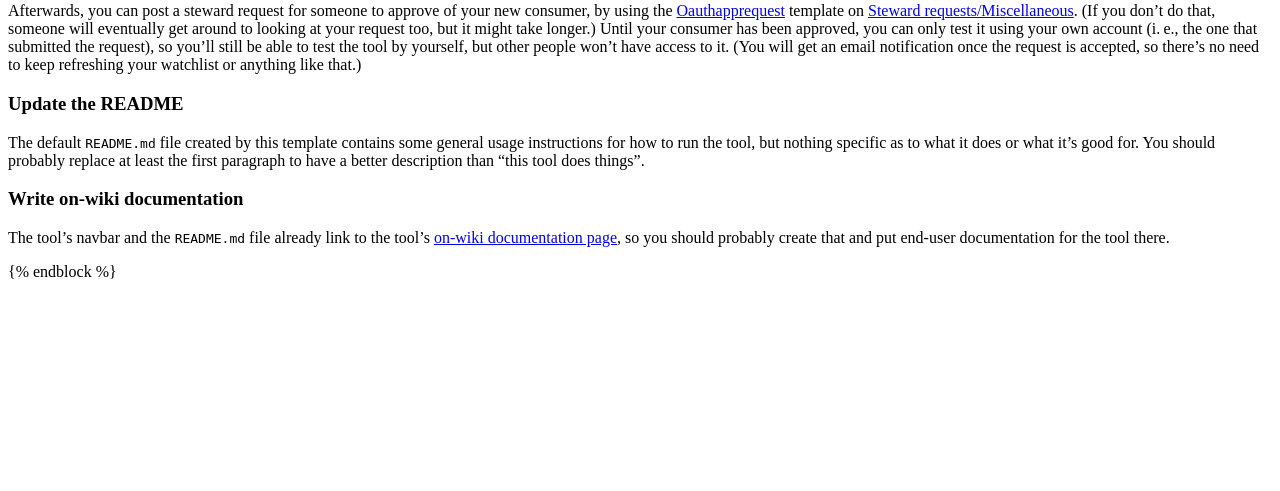
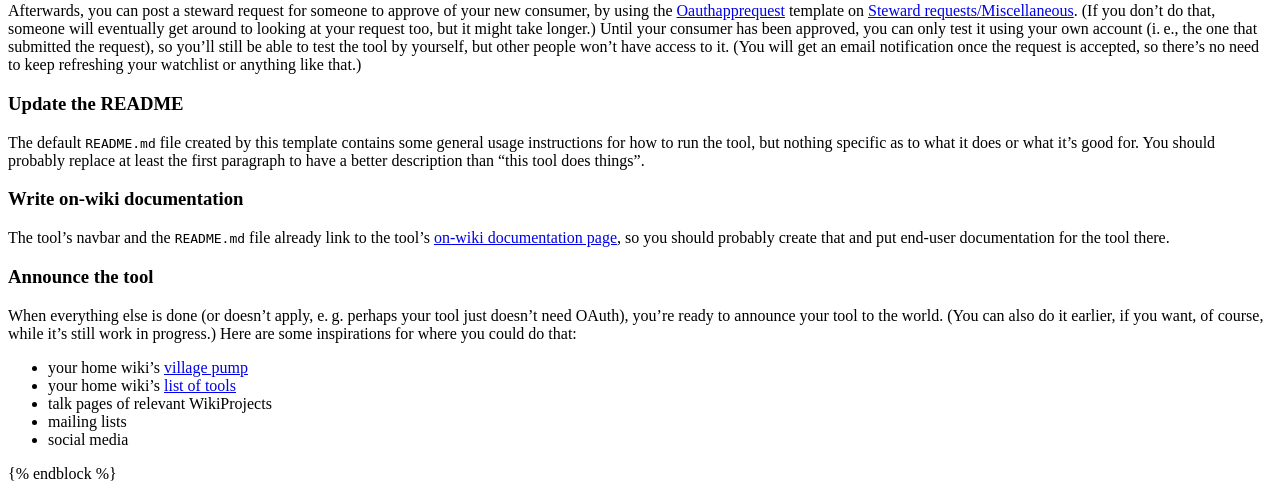
Before and after one commit to lucaswerkmeister/cookiecutter-toolforge, a Python web app: template {{cookiecutter.tool_identifier}}/templates/index.html in a window 1280 px wide. Shown: the part 2220-2711 px from the top of the page. Before the commit the page ends 2499 px from the top, so only its background shows below. Run offline with Jinja, Linux system fonts and the light colour scheme; the template is opened without the code that fills it, so the values that code supplies are empty.

Commit message:
Add instructions to announce the tool
Unfortunately, Wikidata’s Special:GoToLinkedPage only supports site IDs
(“wikidatawiki”), not domains (“www.wikidata.org”), and unless we make
the user specify the site ID as well, we can’t make the links here
generic. Ah well.

```diff
--- a/{{cookiecutter.tool_identifier}}/templates/index.html
+++ b/{{cookiecutter.tool_identifier}}/templates/index.html
@@ -241,4 +241,24 @@ chmod go-rwx config.yaml</pre></code>
   <a href="https://{% endraw %}{{ cookiecutter.wiki_domain }}{% raw %}/wiki/User:{% endraw %}{{ cookiecutter.user_name | replace(' ', '_') }}/{{ cookiecutter.tool_name | replace(' ', '_') }}{% raw %}">on-wiki documentation page</a>,
   so you should probably create that and put end-user documentation for the tool there.
 </p>
+<h3>Announce the tool</h3>
+<p>
+  When everything else is done
+  (or doesn’t apply, e. g. perhaps your tool just doesn’t need OAuth),
+  you’re ready to announce your tool to the world.
+  (You can also do it earlier, if you want, of course, while it’s still work in progress.)
+  Here are some inspirations for where you could do that:
+</p>
+<ul>
+{% endraw %}{% if cookiecutter.wiki_domain == 'www.wikidata.org' %}
+  <li><a href="https://www.wikidata.org/wiki/Special:GoToLinkedPage/wikidatawiki/Q16503">project chat</a></li>
+  <li><a href="https://www.wikidata.org/wiki/Wikidata:Tools">tool list</a></li>
+{% else %}
+  <li>your home wiki’s <a href="http://www.wikidata.org/entity/Q16503">village pump</a></li>
+  <li>your home wiki’s <a href="http://www.wikidata.org/entity/Q6584911">list of tools</a></li>
+{% endif %}{% raw %}
+  <li>talk pages of relevant WikiProjects</li>
+  <li>mailing lists</li>
+  <li>social media</li>
+</ul>
 {% endblock %}{% endraw %}
```
